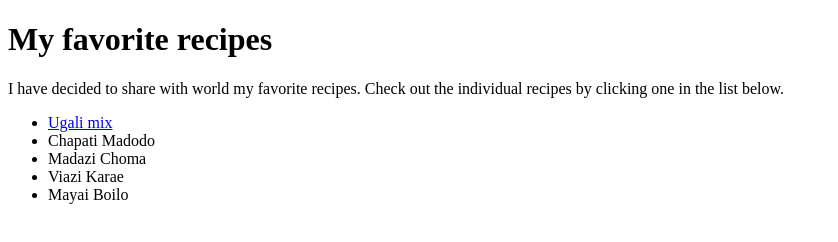
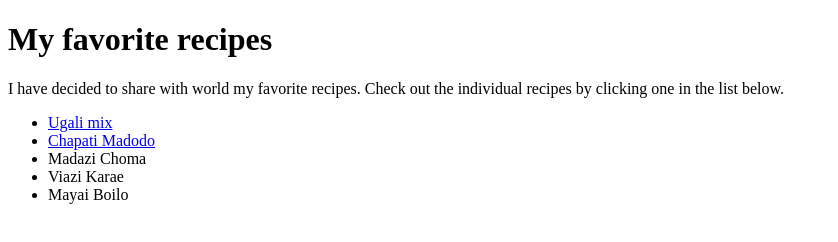
Before and after one commit to Mwa-ura/odin-recipes, a plain HTML site: page index.html in a window 1280 px wide. Shown: the whole page, without its empty margins (0-838 px from the left). Drawn offline with Linux system fonts and the light colour scheme.

Commit message:
Add <a> element to linkchapati.html file

```diff
--- a/index.html
+++ b/index.html
@@ -11,7 +11,7 @@
         </p>
         <ul>
             <li><a href="recipes/ugali_mix.html">Ugali mix</a></li>
-            <li>Chapati Madodo</li>
+            <li><a href="recipes/chapati.html">Chapati Madodo</a></li>
             <li>Madazi Choma</li>
             <li>Viazi Karae</li>
             <li>Mayai Boilo</li>
```
